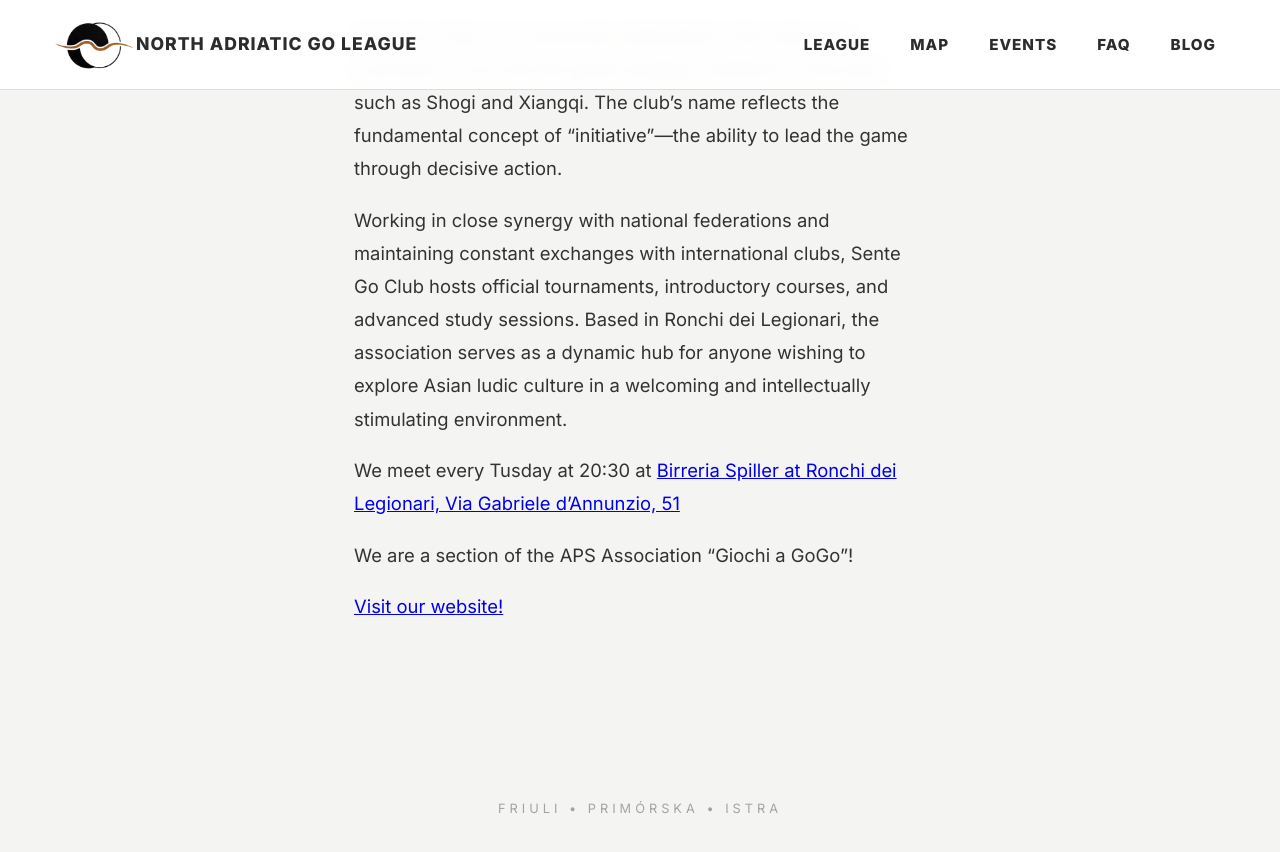
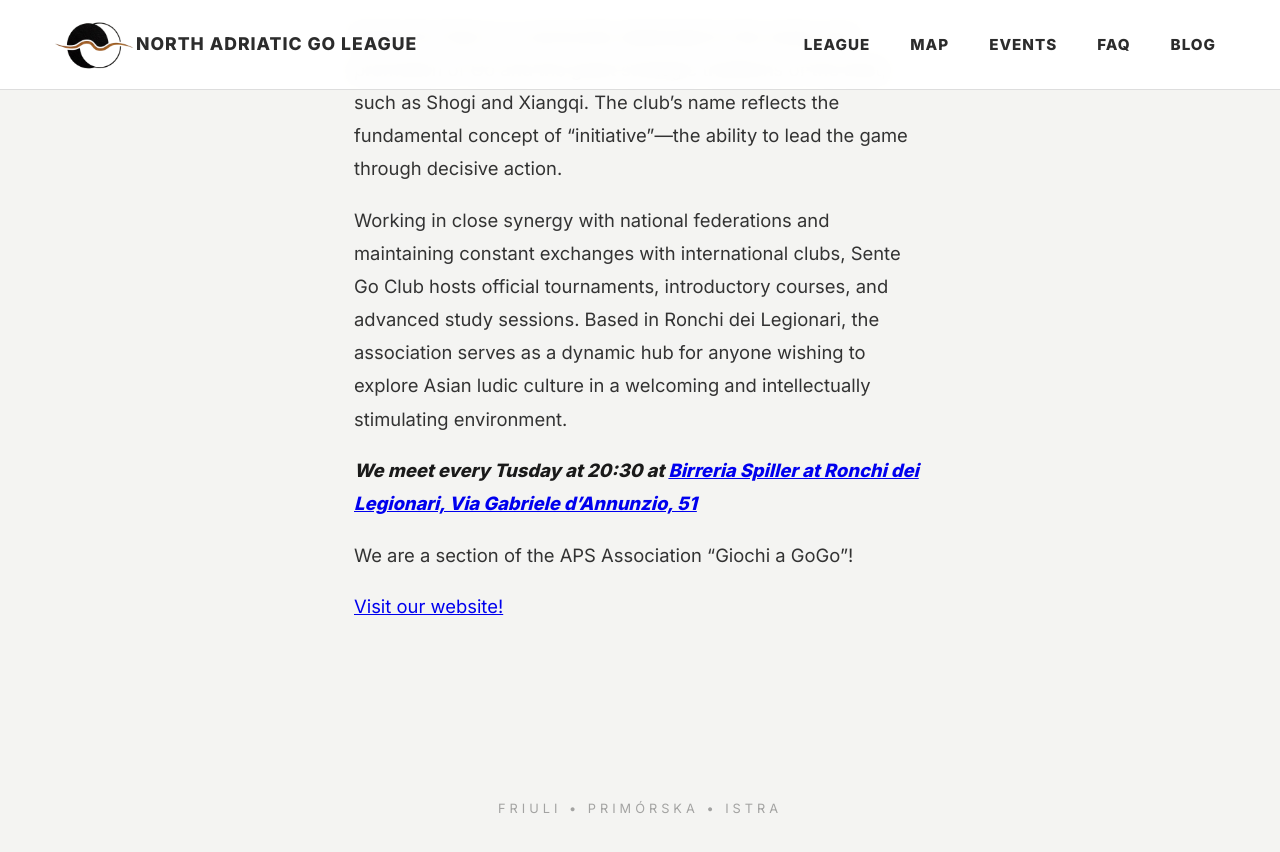
Before and after one commit to North-Adriatic-Go-League/north-adriatic-go-league.github.io, a Jekyll site: the page built from sente.md, in a window 1280 px wide and 900 px high, scrolled down 1126 px. Shown: the top 852 px of the window. Built offline with Jekyll 4.4.1, drawn with Linux system fonts in a browser that asks for light colours; some web fonts are replaced.

```diff
--- a/sente.md
+++ b/sente.md
@@ -11,7 +11,7 @@ Sente Go Club is a community dedicated to the study and promotion of Go and the
 
 Working in close synergy with national federations and maintaining constant exchanges with international clubs, Sente Go Club hosts official tournaments, introductory courses, and advanced study sessions. Based in Ronchi dei Legionari, the association serves as a dynamic hub for anyone wishing to explore Asian ludic culture in a welcoming and intellectually stimulating environment.
 
-We meet every Tusday at 20:30 at [Birreria Spiller at Ronchi dei Legionari, Via Gabriele d'Annunzio, 51](https://www.google.com/url?sa=t&source=web&rct=j&opi=89978449&url=/maps/place//data%3D!4m2!3m1!1s0x477ba72756c6dacb:0xf9b18a8556cc690d%3Fsa%3DX%26ved%3D1t:8290%26ictx%3D111)
+***We meet every Tusday at 20:30 at [Birreria Spiller at Ronchi dei Legionari, Via Gabriele d'Annunzio, 51](https://www.google.com/url?sa=t&source=web&rct=j&opi=89978449&url=/maps/place//data%3D!4m2!3m1!1s0x477ba72756c6dacb:0xf9b18a8556cc690d%3Fsa%3DX%26ved%3D1t:8290%26ictx%3D111)***
 
 We are a section of the APS Association "Giochi a GoGo"!
 
```
